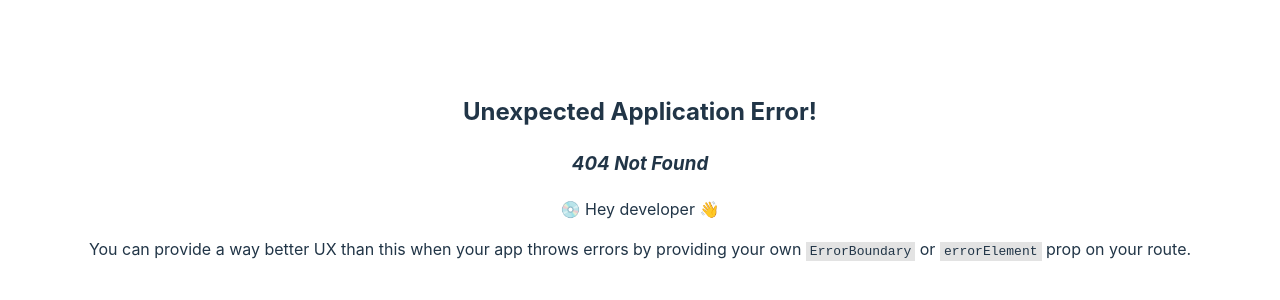
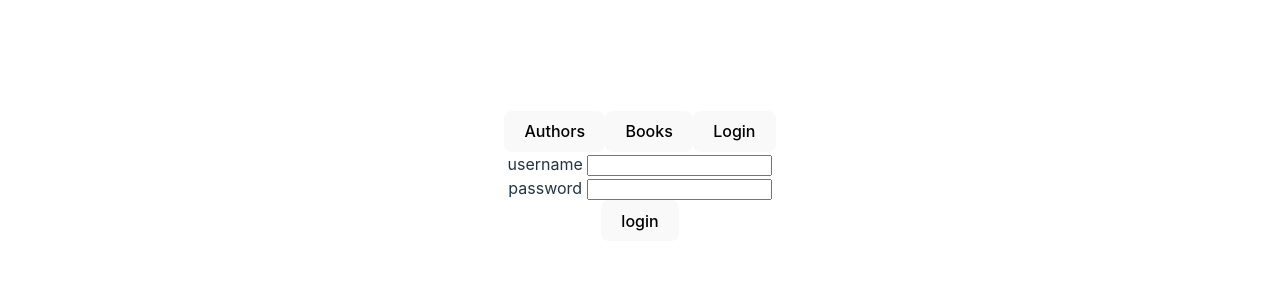
Before and after one commit to bgocap/FSOGQL-8, a React (Vite) app in the folder library-front/: page /login in a window 1280 px wide. Before the commit this address had no page. Shown: the part 224-524 px from the top of the page. Built offline with nearby package versions, Linux system fonts and the light colour scheme.

Commit message:
Exercise 8.18

```diff
--- a/library-front/src/App.jsx
+++ b/library-front/src/App.jsx
@@ -1,9 +1,21 @@
-import { useState } from "react";
-import { NavLink, Outlet } from "react-router-dom";
+import { NavLink, Outlet, useNavigate } from "react-router-dom";
 import "./App.css";
+import { useApolloClient } from "@apollo/client";
+import { useLoggedUser } from "./components/LoggedUserContext";
 
 const App = () => {
-  const [page, setPage] = useState("authors");
+  const { state, dispatch } = useLoggedUser();
+  const client = useApolloClient();
+  const navigate = useNavigate();
+
+  const logout = () => {
+    localStorage.clear();
+    client.resetStore();
+    dispatch({
+      type: "CLEAR_USER",
+    });
+    navigate("/books");
+  };
 
   return (
     <div>
@@ -11,13 +23,24 @@ const App = () => {
         <NavLink to="authors" unstable_viewTransition>
           <button>Authors</button>
         </NavLink>
-
         <NavLink to="books" unstable_viewTransition>
           <button>Books</button>
         </NavLink>
-        <NavLink to="addBook" unstable_viewTransition>
-          <button>Add Book</button>
-        </NavLink>
+        {state.user && (
+          <>
+            <NavLink to="addBook" unstable_viewTransition>
+              <button>Add Book</button>
+            </NavLink>
+            <button onClick={logout}>Logout</button>
+          </>
+        )}
+        {!state.user && (
+          <>
+            <NavLink to="login" unstable_viewTransition>
+              <button>Login</button>
+            </NavLink>
+          </>
+        )}
       </nav>
       <main>
         <Outlet />
--- a/library-front/src/components/Authors.jsx
+++ b/library-front/src/components/Authors.jsx
@@ -1,15 +1,14 @@
 import { useMutation, useQuery } from "@apollo/client";
 import { ALL_AUTHORS, EDIT_AUTHOR } from "../services/queries";
+import { useLoggedUser } from "./LoggedUserContext";
 import { useState } from "react";
 
 const SetBirthYear = ({ authors }) => {
-  console.log(authors);
   const [name, setName] = useState(authors[0].name);
   const [bornYear, setBornYear] = useState("");
   const [editBirthYear] = useMutation(EDIT_AUTHOR, {
     refetchQueries: [{ query: ALL_AUTHORS }],
   });
-  console.log(bornYear);
 
   const submit = async (event) => {
     event.preventDefault();
@@ -52,6 +51,7 @@ const SetBirthYear = ({ authors }) => {
 };
 
 const Authors = () => {
+  const { state, dispatch } = useLoggedUser();
   const result = useQuery(ALL_AUTHORS);
   if (result.loading) {
     return <div>loading...</div>;
@@ -77,7 +77,7 @@ const Authors = () => {
           ))}
         </tbody>
       </table>
-      <SetBirthYear authors={authors} />
+      {state.user && <SetBirthYear authors={authors} />}
     </div>
   );
 };
--- a/library-front/src/components/Books.jsx
+++ b/library-front/src/components/Books.jsx
@@ -8,7 +8,7 @@ const Books = () => {
     return <div>loading...</div>;
   }
   const books = result.data.allBooks;
-  console.log(books);
+  //console.log(books);
   return (
     <div>
       <h2>books</h2>
--- /dev/null
+++ b/library-front/src/components/LoggedUserContext.jsx
@@ -0,0 +1,27 @@
+import React, { createContext, useContext, useReducer, useEffect } from "react";
+import loggedUserReducer, { initialState } from "./LoggedUserReducer";
+
+const LoggedUserContext = createContext();
+
+export const LoggedUserProvider = ({ children }) => {
+  const [state, dispatch] = useReducer(loggedUserReducer, initialState);
+
+  useEffect(() => {
+    const savedUser = localStorage.getItem("booksAppUserToken");
+    if (savedUser) {
+      dispatch({ type: "SET_USER", payload: savedUser });
+    }
+  }, []);
+
+  /*   useEffect(() => {
+    localStorage.setItem("booksAppUserToken", state.user);
+  }, [state.user]); */
+
+  return (
+    <LoggedUserContext.Provider value={{ state, dispatch }}>
+      {children}
+    </LoggedUserContext.Provider>
+  );
+};
+
+export const useLoggedUser = () => useContext(LoggedUserContext);
--- /dev/null
+++ b/library-front/src/components/LoggedUserReducer.jsx
@@ -0,0 +1,22 @@
+export const initialState = {
+  user: null,
+};
+
+const loggedUserReducer = (state, action) => {
+  switch (action.type) {
+    case "SET_USER":
+      return {
+        ...state,
+        user: action.payload,
+      };
+    case "CLEAR_USER":
+      return {
+        ...state,
+        user: null,
+      };
+    default:
+      return state;
+  }
+};
+
+export default loggedUserReducer;
--- /dev/null
+++ b/library-front/src/components/Login.jsx
@@ -0,0 +1,57 @@
+import { useState } from "react";
+import { useMutation } from "@apollo/client";
+import { LOGIN } from "../services/queries";
+import { useNavigate } from "react-router-dom";
+import { useLoggedUser } from "./LoggedUserContext";
+
+const Login = () => {
+  const { state, dispatch } = useLoggedUser();
+  const [username, setUsername] = useState("");
+  const [password, setPassword] = useState("");
+  const navigate = useNavigate();
+
+  const [login, result] = useMutation(LOGIN, {
+    onError: (error) => {
+      console.log(error.graphQLErrors[0].message);
+    },
+    onCompleted: (data) => {
+      const token = data.login.value;
+      localStorage.setItem("booksAppUserToken", token);
+      dispatch({
+        type: "SET_USER",
+        payload: { username: "exampleUser", token: token },
+      });
+      navigate("/books");
+    },
+  });
+
+  const submit = async (event) => {
+    event.preventDefault();
+    await login({ variables: { username, password } });
+  };
+
+  return (
+    <div>
+      <form onSubmit={submit}>
+        <div>
+          username{" "}
+          <input
+            value={username}
+            onChange={({ target }) => setUsername(target.value)}
+          />
+        </div>
+        <div>
+          password{" "}
+          <input
+            type="password"
+            value={password}
+            onChange={({ target }) => setPassword(target.value)}
+          />
+        </div>
+        <button type="submit">login</button>
+      </form>
+    </div>
+  );
+};
+
+export default Login;
--- a/library-front/src/components/NewBook.jsx
+++ b/library-front/src/components/NewBook.jsx
@@ -1,8 +1,11 @@
 import { useMutation } from "@apollo/client";
 import { useState } from "react";
 import { ADD_BOOK, ALL_AUTHORS, ALL_BOOKS } from "../services/queries";
+import { useLoggedUser } from "./LoggedUserContext";
+import { useNavigate } from "react-router-dom";
 
 const NewBook = () => {
+  const { state, dispatch } = useLoggedUser();
   const [title, setTitle] = useState("");
   const [author, setAuthor] = useState("");
   const [yearPublished, setYearPublished] = useState("");
@@ -11,6 +14,11 @@ const NewBook = () => {
   const [createBook] = useMutation(ADD_BOOK, {
     refetchQueries: [{ query: ALL_BOOKS }, { query: ALL_AUTHORS }],
   });
+  const navigate = useNavigate();
+
+  if (!state.user) {
+    navigate("/books");
+  }
 
   const submit = async (event) => {
     event.preventDefault();
--- a/library-front/src/main.jsx
+++ b/library-front/src/main.jsx
@@ -10,11 +10,33 @@ import {
 } from "react-router-dom";
 import Authors from "./components/Authors.jsx";
 import Books from "./components/Books.jsx";
-import { ApolloClient, ApolloProvider, InMemoryCache } from "@apollo/client";
+import {
+  ApolloClient,
+  ApolloProvider,
+  InMemoryCache,
+  createHttpLink,
+} from "@apollo/client";
 import NewBook from "./components/NewBook.jsx";
+import Login from "./components/Login.jsx";
+import { setContext } from "@apollo/client/link/context";
+import { LoggedUserProvider } from "./components/LoggedUserContext.jsx";
+
+const authLink = setContext((_, { headers }) => {
+  const token = localStorage.getItem("booksAppUserToken");
+  return {
+    headers: {
+      ...headers,
+      authorization: token ? `Bearer ${token}` : null,
+    },
+  };
+});
+
+const httpLink = createHttpLink({
+  uri: "http://localhost:4000",
+});
 
 const client = new ApolloClient({
-  uri: "http://localhost:4000",
+  link: authLink.concat(httpLink),
   cache: new InMemoryCache(),
 });
 const router = createBrowserRouter(
@@ -23,12 +45,15 @@ const router = createBrowserRouter(
       <Route path="authors" element={<Authors />} />
       <Route path="books" element={<Books />} />
       <Route path="addBook" element={<NewBook />} />
+      <Route path="login" element={<Login />} />
     </Route>
   )
 );
 
 ReactDOM.createRoot(document.getElementById("root")).render(
   <ApolloProvider client={client}>
-    <RouterProvider router={router} />
+    <LoggedUserProvider>
+      <RouterProvider router={router} />
+    </LoggedUserProvider>
   </ApolloProvider>
 );
--- a/library-front/src/services/queries.js
+++ b/library-front/src/services/queries.js
@@ -53,3 +53,11 @@ export const EDIT_AUTHOR = gql`
     }
   }
 `;
+
+export const LOGIN = gql`
+  mutation login($username: String!, $password: String!) {
+    login(username: $username, password: $password) {
+      value
+    }
+  }
+`;
```
Also changed, not shown: 1 other file (tests, documents, lock files or other folders).
